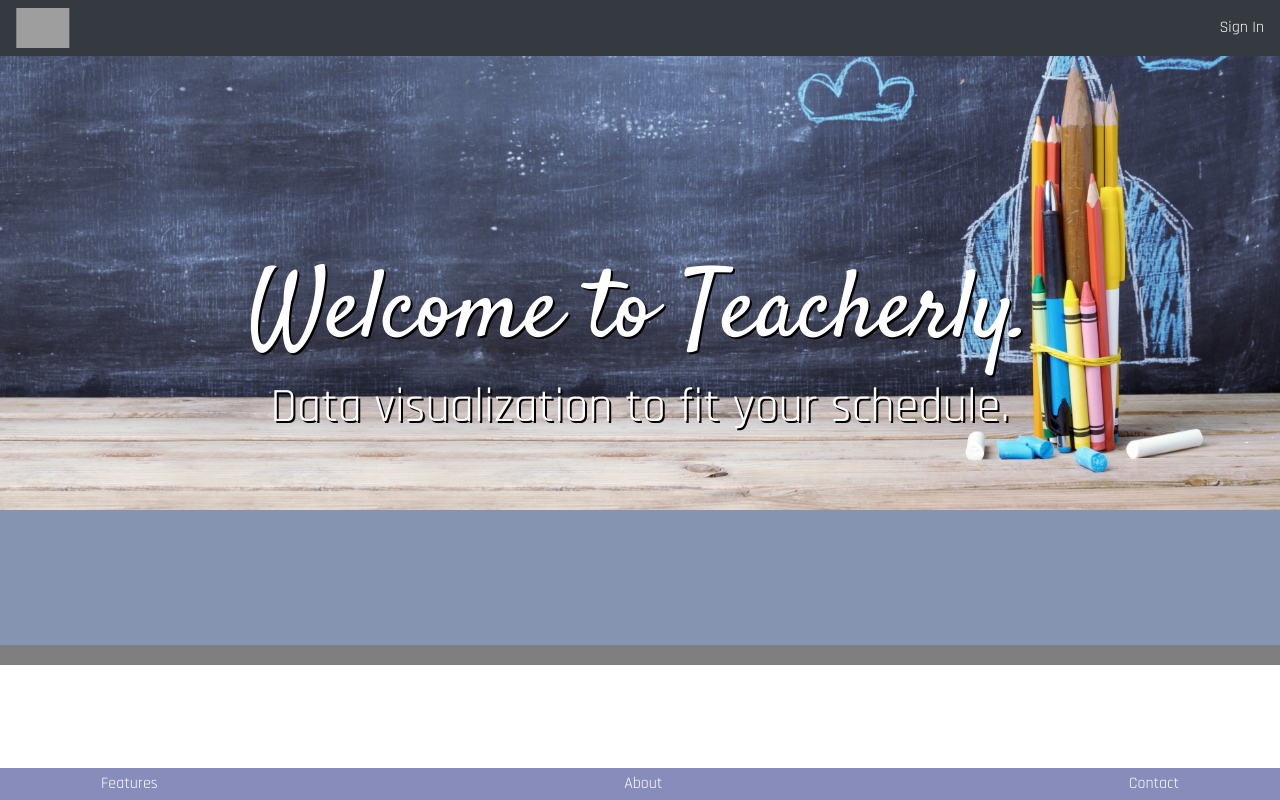
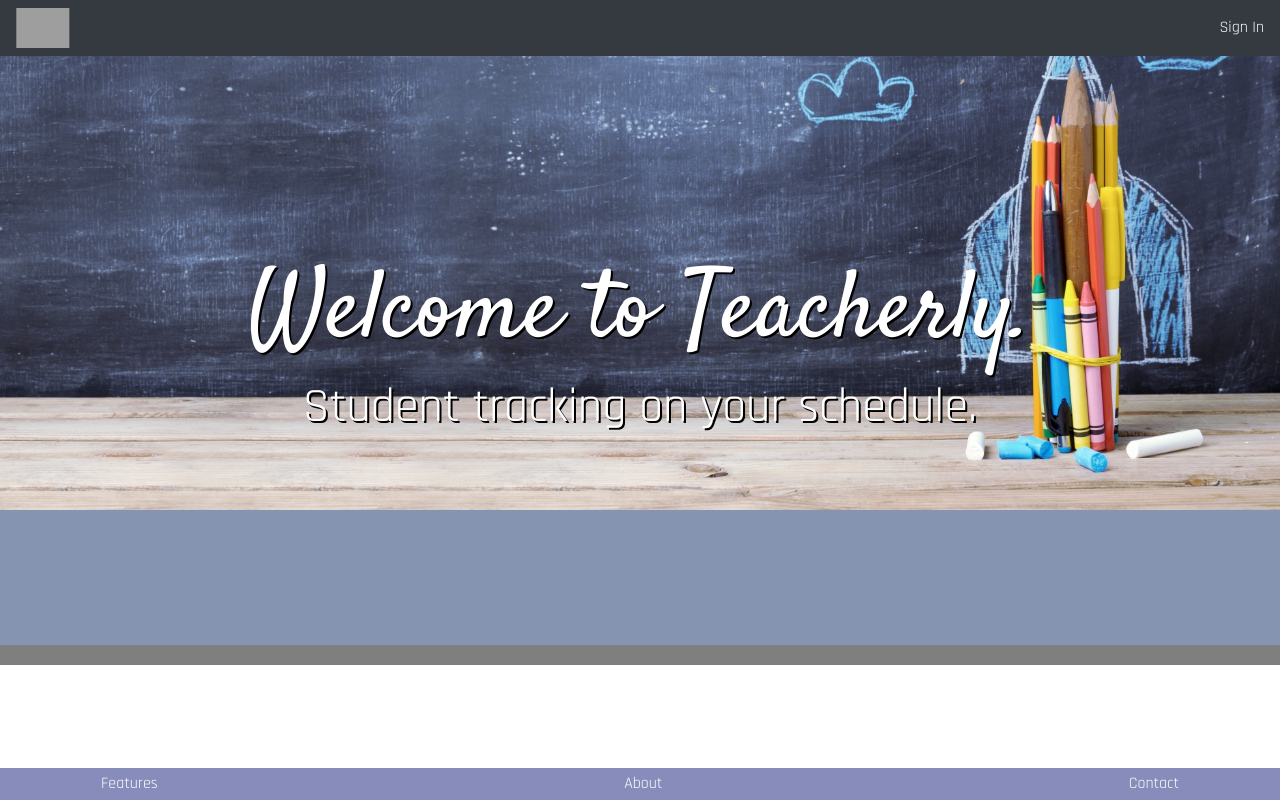
Before and after one commit to patrickeast/teacherly, a React (Create React App) app in the folder client/: page / in a window 1280 px wide. Built offline with nearby package versions, Linux system fonts and the light colour scheme; grey boxes are pictures that could not be loaded.

Commit message:
New tagline.

```diff
--- a/client/src/App.js
+++ b/client/src/App.js
@@ -11,7 +11,7 @@ class App extends Component {
         <Nav />
         <header className="App-header">
           <h1 className="App-title">Welcome to Teacherly.</h1>
-          <h2>Data visualization to fit your schedule.</h2>
+          <h2>Student tracking on your schedule.</h2>
         </header>
         <Footer />
       </div>
```
